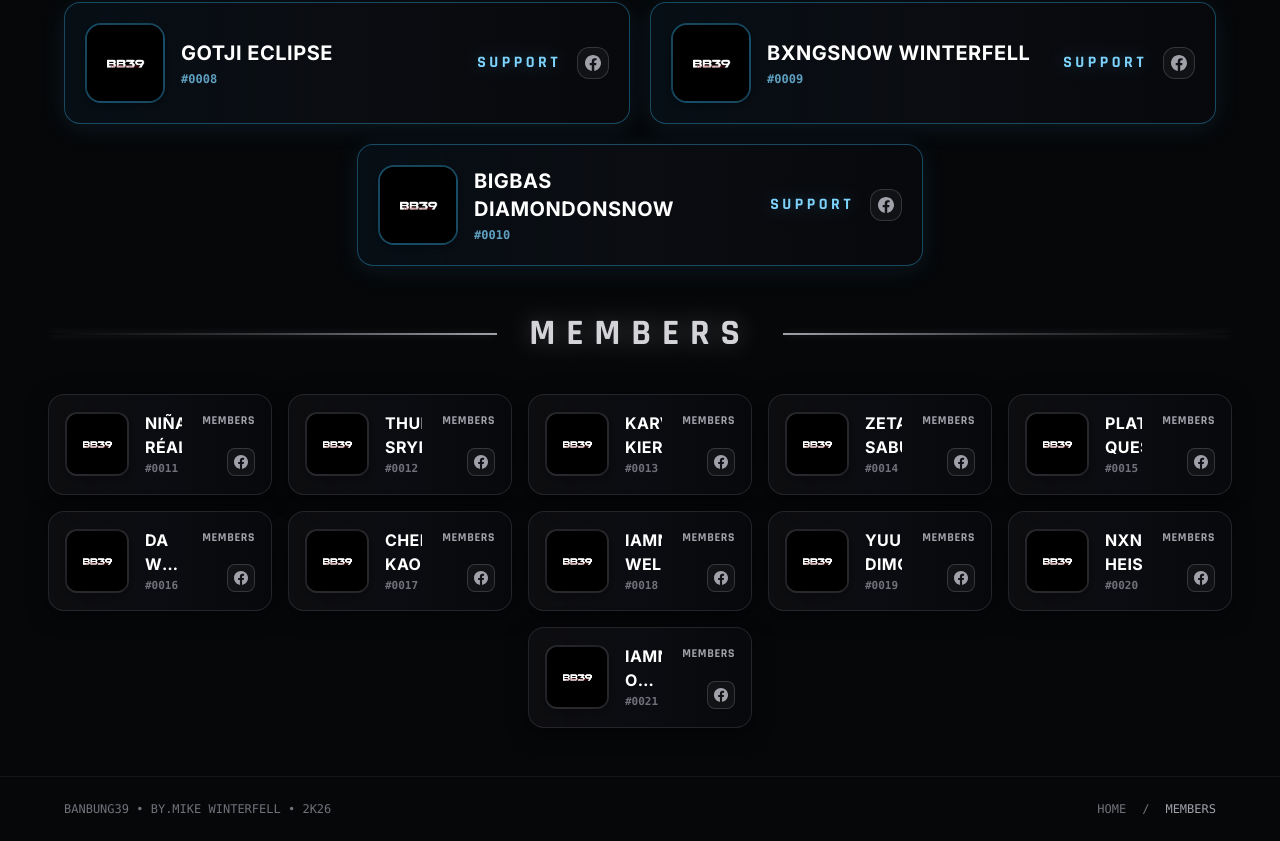
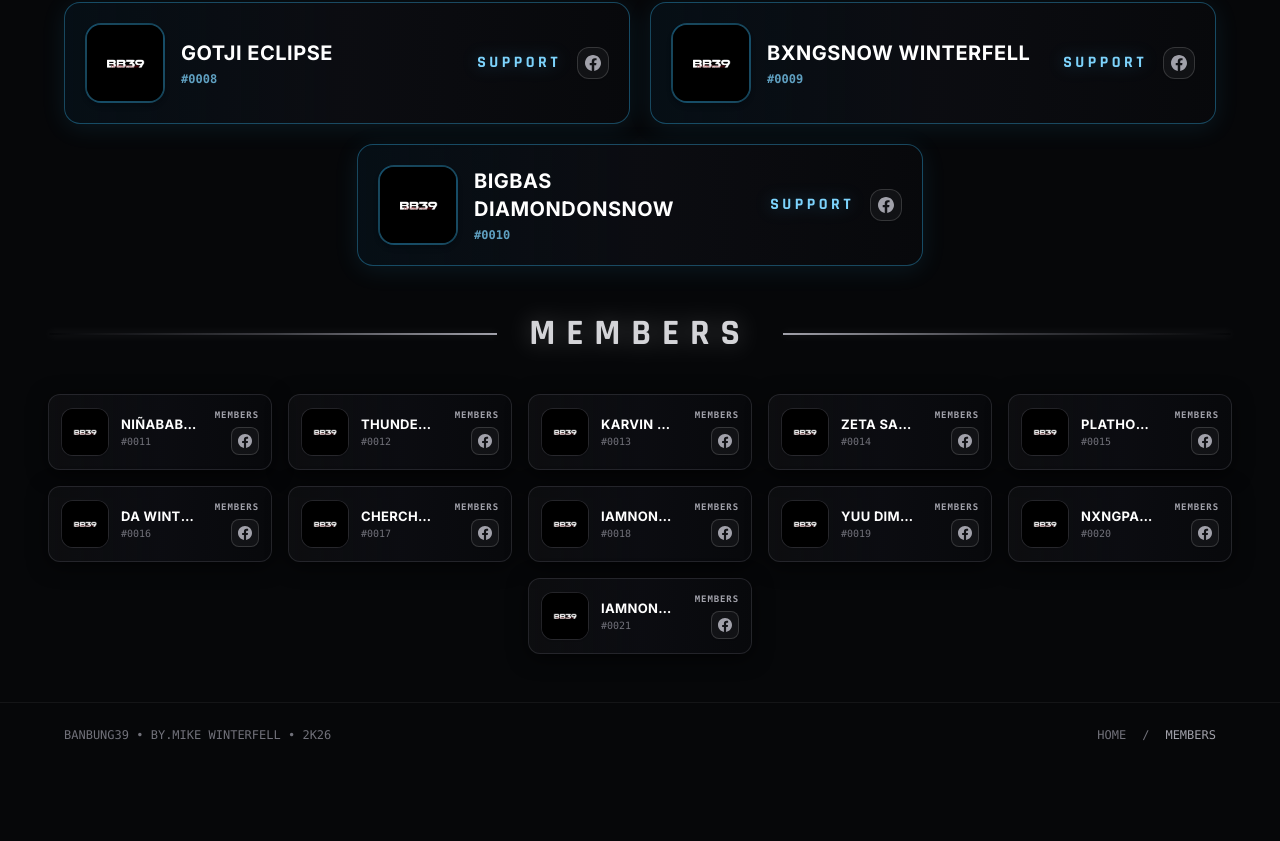
Before and after one commit to Orinn1/Banbung39, a Next.js app: page /members in a window 1280 px wide. Shown: the part 1195-2036 px from the top of the page. After the commit the page ends 1962 px from the top, so only its background shows below. Built offline with nearby package versions, Linux system fonts and the light colour scheme; a web font is replaced by a local one.

Commit message:
Fix name wrapping/dropping in compact cards: single line whitespace-nowrap truncate

```diff
--- a/app/members/page.tsx
+++ b/app/members/page.tsx
@@ -659,13 +659,13 @@ function MemberCard({
     );
   }
 
-  // Compact variant for 5-column grid (Support & Member) - Noticeably larger and no truncation
+  // Compact variant for 5-column grid (Support & Member) - Single line names (no drop/wrap)
   return (
     <div
-      className={`rounded-2xl border ${theme.cardBorder} ${theme.cardBg} ${theme.glow} p-3.5 sm:p-4 min-h-[88px] sm:min-h-[94px] flex items-center gap-3.5 sm:gap-4 transition-all duration-300 hover:-translate-y-0.5 relative group/card`}
+      className={`rounded-xl border ${theme.cardBorder} ${theme.cardBg} ${theme.glow} p-2.5 sm:p-3 min-h-[72px] sm:min-h-[76px] flex items-center gap-2.5 sm:gap-3 transition-all duration-300 hover:-translate-y-0.5 relative group/card`}
     >
-      {/* Left: Square avatar with rounded corners - Enlarged */}
-      <div className={`w-14 h-14 sm:w-16 sm:h-16 rounded-xl overflow-hidden border-2 ${theme.avatarBorder} ${theme.avatarBg} flex-shrink-0 flex items-center justify-center relative shadow-md bg-black`}>
+      {/* Left: Square avatar with rounded corners */}
+      <div className={`w-11 h-11 sm:w-12 sm:h-12 rounded-xl overflow-hidden border ${theme.avatarBorder} ${theme.avatarBg} flex-shrink-0 flex items-center justify-center relative shadow-sm bg-black`}>
         <img
           src={avatarSrc}
           alt={member.name}
@@ -674,22 +674,22 @@ function MemberCard({
         />
       </div>
 
-      {/* Middle: Member Name & ID - Clean line-clamp-2 preventing awkward cutoffs */}
+      {/* Middle: Member Name on ONE single line (never drops down) & ID */}
       <div className="flex-1 min-w-0 pr-1">
         <h3
-          className="text-sm sm:text-base font-bold text-white uppercase tracking-wide leading-snug line-clamp-2 group-hover:text-zinc-100 transition-colors"
+          className="text-xs sm:text-[13px] font-bold text-white uppercase tracking-wide whitespace-nowrap truncate group-hover:text-zinc-100 transition-colors"
           title={member.name}
         >
           {member.name}
         </h3>
-        <p className={`text-[11px] font-mono mt-0.5 font-semibold ${theme.idColor}`}>
+        <p className={`text-[10px] font-mono mt-0.5 ${theme.idColor} truncate`}>
           {member.memberId}
         </p>
       </div>
 
-      {/* Right: Role text + Facebook Button */}
-      <div className="flex flex-col items-end justify-between self-stretch py-0.5 flex-shrink-0 gap-1.5">
-        <span className={`font-rajdhani font-bold text-[11px] sm:text-xs tracking-wider uppercase ${theme.roleText}`}>
+      {/* Right: Compact Role text + Facebook Button */}
+      <div className="flex flex-col items-end justify-center flex-shrink-0 gap-1">
+        <span className={`font-mono text-[8px] sm:text-[9px] font-bold tracking-widest uppercase ${theme.roleText}`}>
           {roleLabel}
         </span>
         {member.facebook && (
```
